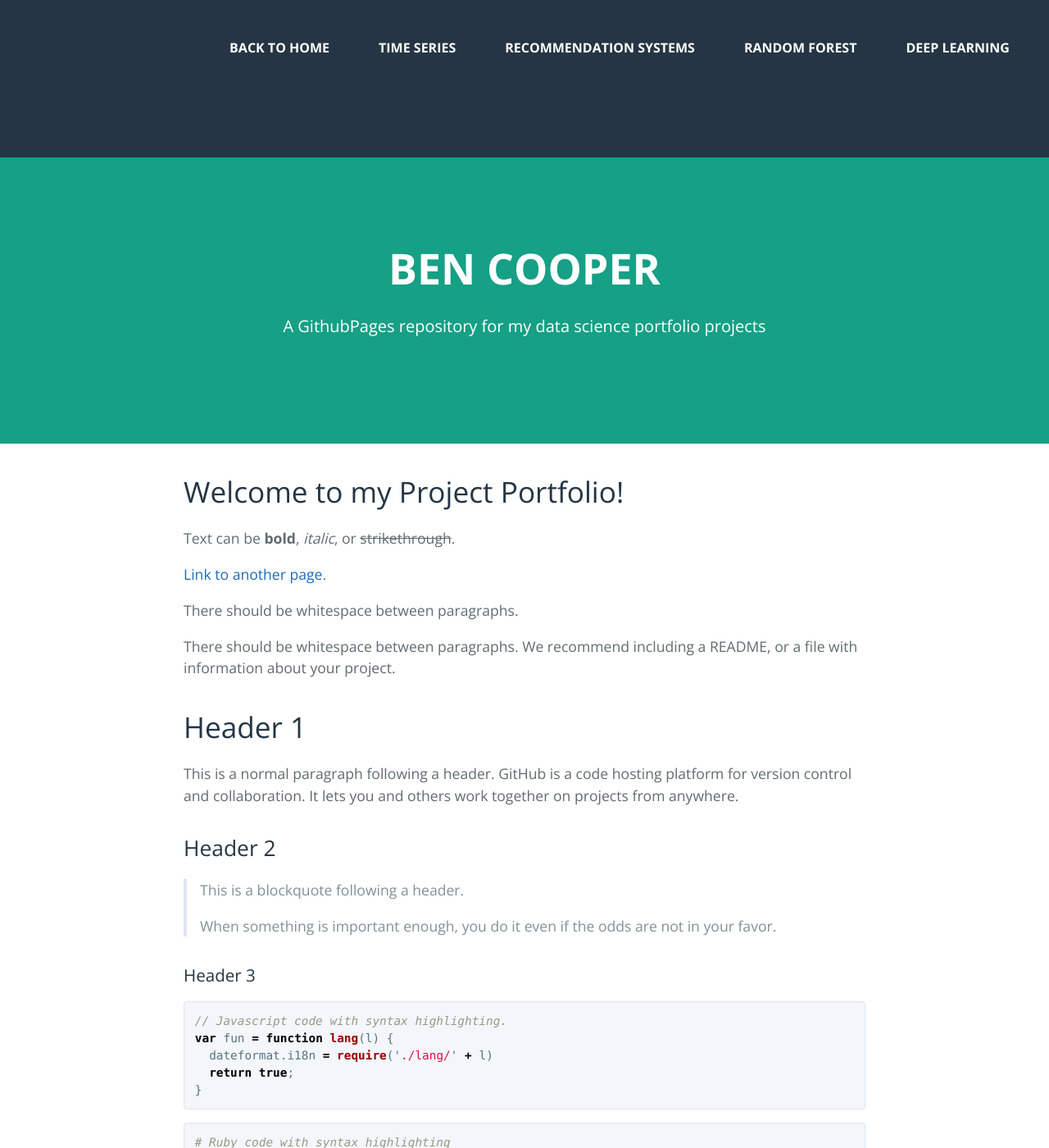
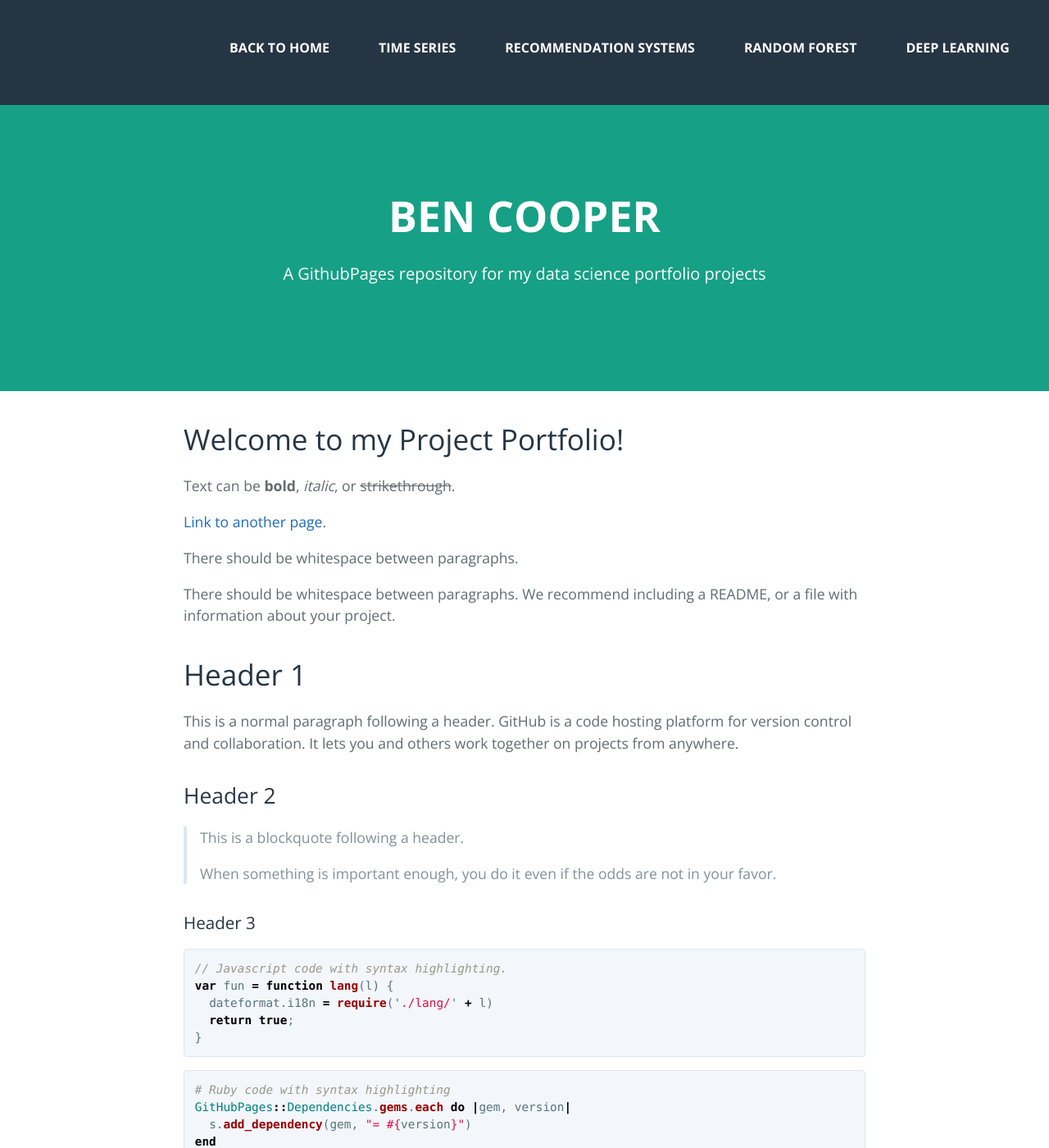
Before and after one commit to benjamin-j-cooper/benjamin-j-cooper.github.io, a Jekyll site: the page built from docs/index.md, in a window 1280 px wide and 1400 px high. Shown: the whole window at 82% size. Built offline with Jekyll 4.4.1, drawn with Linux system fonts in a browser that asks for light colours; nearby versions of some CDN libraries.

Commit message:
troubleshooting header, footer, logo

```diff
--- a/docs/_sass/jekyll-theme-cayman.scss
+++ b/docs/_sass/jekyll-theme-cayman.scss
@@ -465,9 +465,10 @@ a {
   position: sticky;
   top: 0;
   width: 100%;
+  z-index: 1030;
 
   @include large {
-    padding: 6rem 6rem 6rem;
+    padding: 6rem 6rem 2rem;
   }
 
   @include medium {
```
